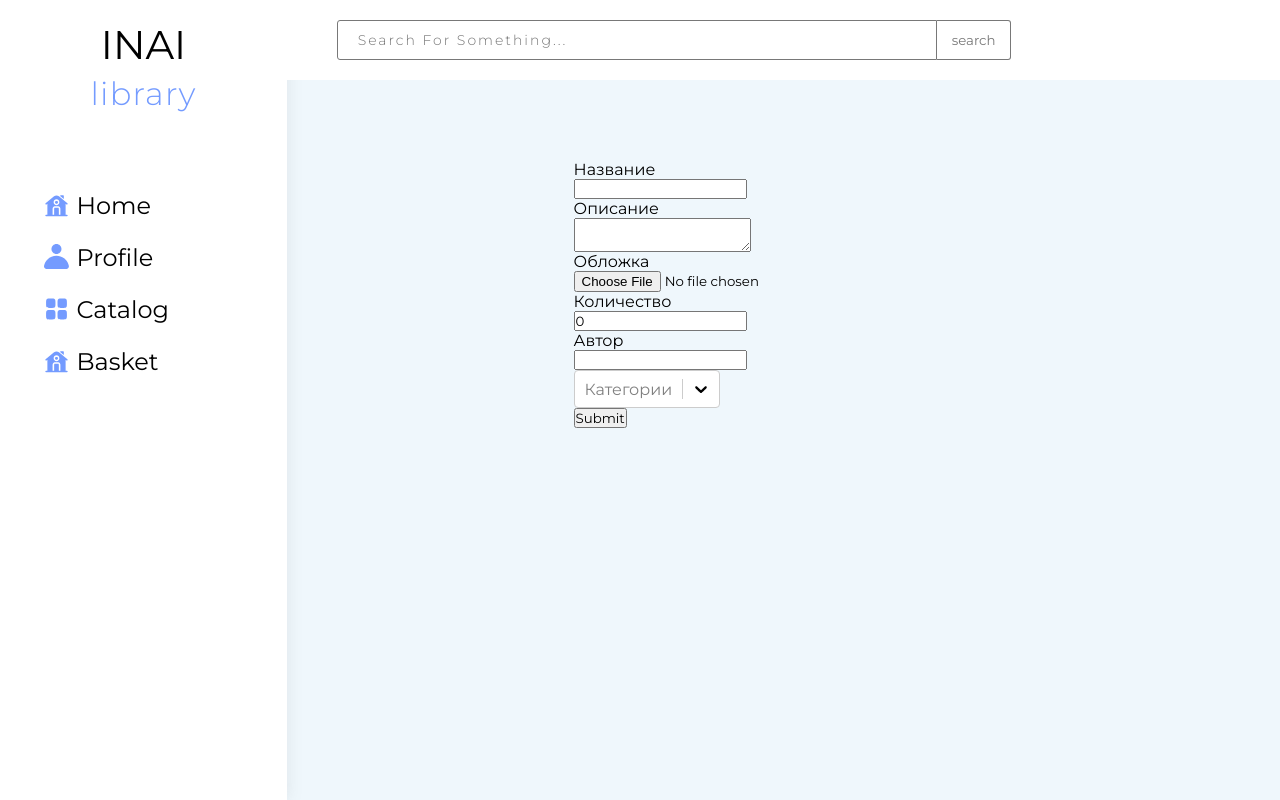
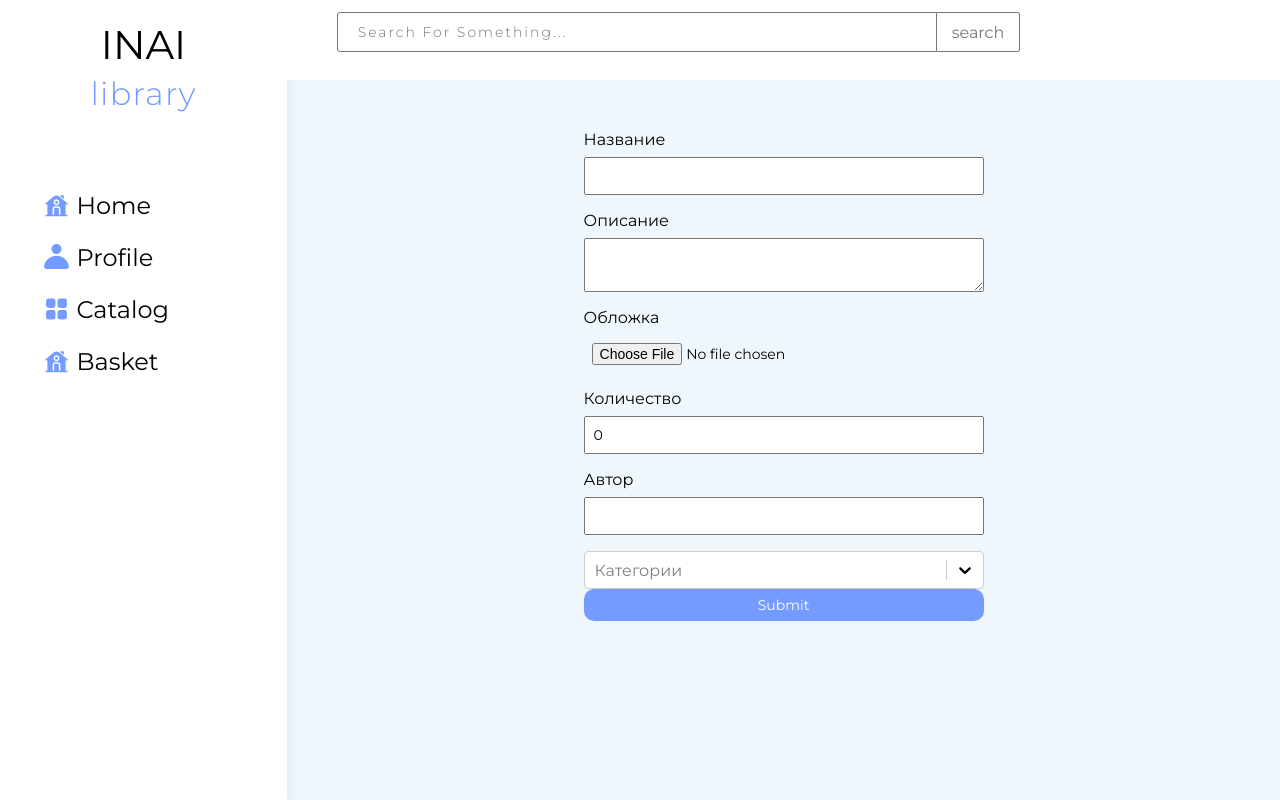
Before and after one commit to EmirlanDogdurbaev/libr2, a React (Vite) app: page /new-book in a window 1280 px wide. Built offline with nearby package versions, Linux system fonts and the light colour scheme; no server answers; sample sign-in values are in the browser's storage.

Commit message:
some fixes and styles

```diff
--- a/src/components/BookForm/BookForm.jsx
+++ b/src/components/BookForm/BookForm.jsx
@@ -4,6 +4,7 @@ import axios from "axios";
 import { api } from "../../store/api";
 import { header } from "../../store/header";
 import Select from "react-select";
+import Button from "../Button/Button";
 
 export default function BookForm() {
   const [title, setTitle] = useState("");
@@ -116,7 +117,7 @@ export default function BookForm() {
         options={categories}
         onChange={(e) => setCategory(e.value)}
       />
-      <button type="submit">Submit</button>
+      <Button action={null}>Submit</Button>
     </form>
   );
 }
--- a/src/components/BookForm/BookForm.module.scss
+++ b/src/components/BookForm/BookForm.module.scss
@@ -1,8 +1,31 @@
-.BookForm{
+
+.BookForm {
   display: flex;
   flex-direction: column;
-  align-items: start;
-  max-width: 500px;
-  margin: 40px auto;
-  padding: 40px;
+  max-width: 400px;
+  margin: 50px auto;
 }
+
+label {
+  margin-bottom: 8px;
+}
+
+input,
+textarea,
+select {
+  margin-bottom: 16px;
+  padding: 8px;
+  font-size: 14px;
+}
+
+button {
+  background-color: #007bff;
+  color: #fff;
+  padding: 10px;
+  cursor: pointer;
+  border: none;
+  border-radius: 4px;
+  font-size: 16px;
+}
+
+/* Add more styles as needed */
--- a/src/modules/SearchBar/SearchBar.module.scss
+++ b/src/modules/SearchBar/SearchBar.module.scss
@@ -16,7 +16,7 @@
     padding: 20px 0;
     form {
       display: flex;
-      align-items: center;
+      // align-items: center;
 
       input {
         width: clamp(550px, 600px, 700px);
```
